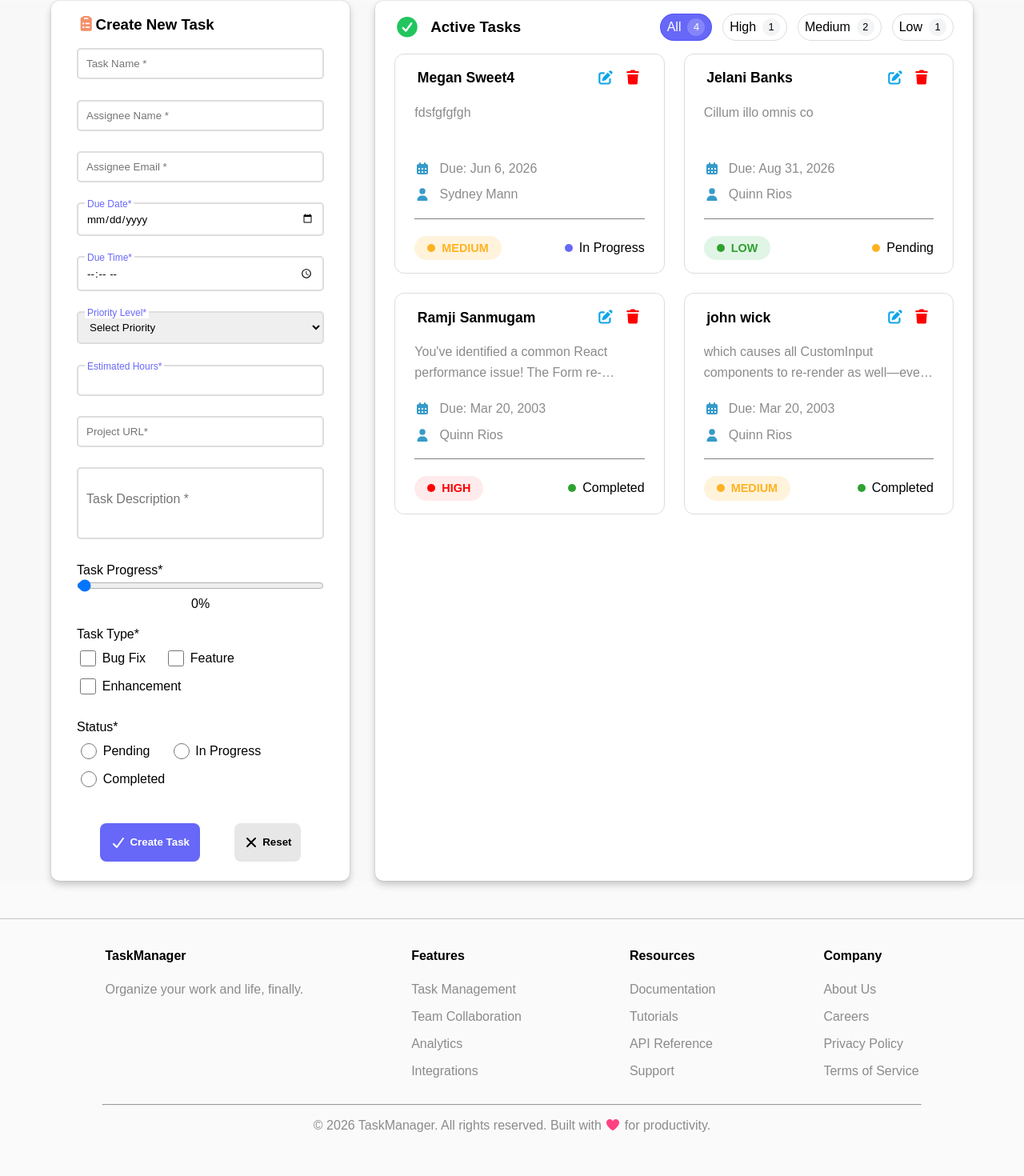
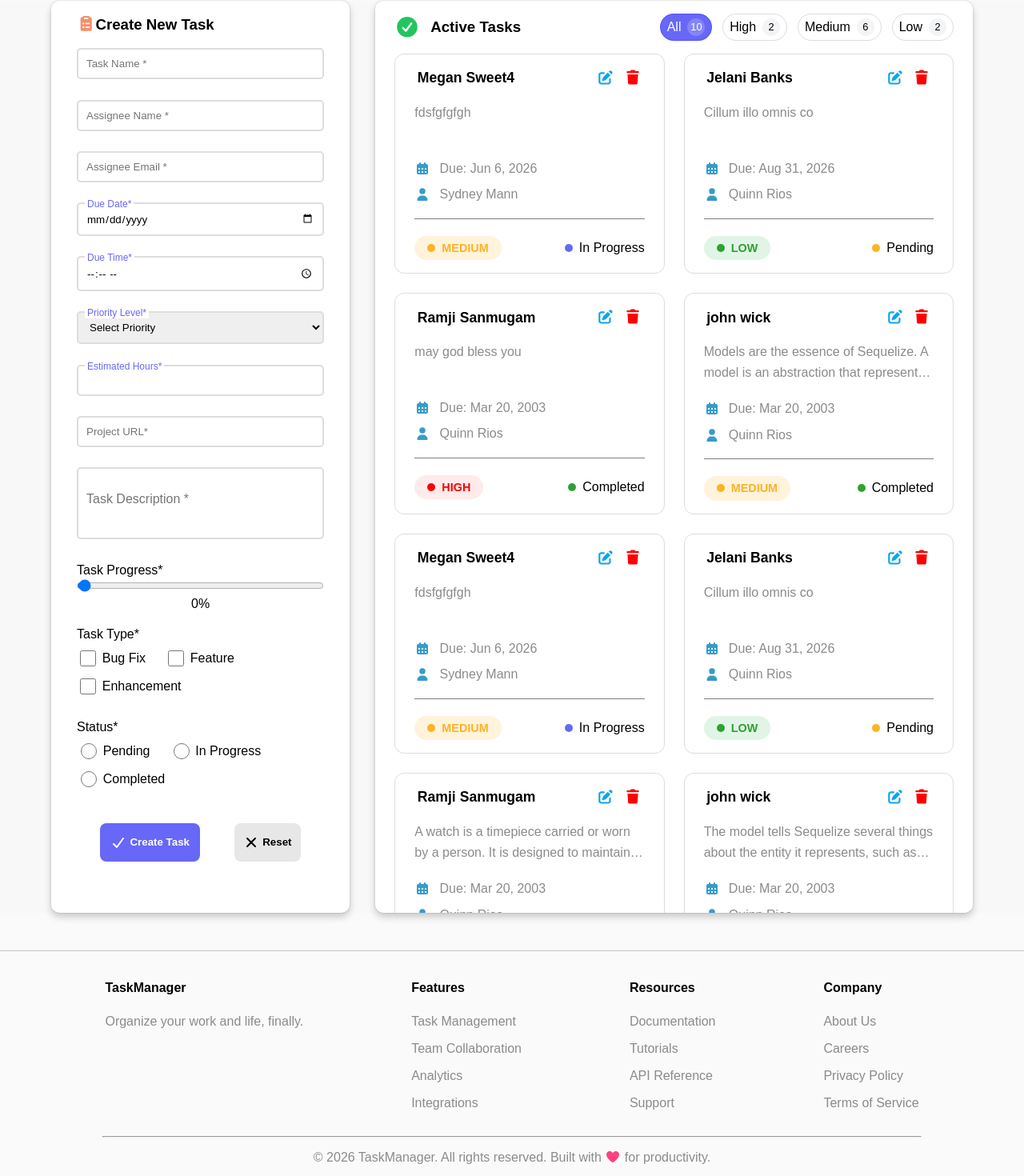
Before and after one commit to Ramji-44/Taskmanager-react, a React (Vite) app: page / in a window 1280 px wide. Shown: the part 160-1630 px from the top of the page at 80% size. Built offline with nearby package versions, Linux system fonts and the light colour scheme.

Commit message:
added a smaple data for UI styling and set a height for tasks component

```diff
--- a/src/components/Tasks/Tasks.jsx
+++ b/src/components/Tasks/Tasks.jsx
@@ -31,7 +31,7 @@ function Tasks({ tasks = [] }) {
         {
             id: 3,
             title: "Ramji Sanmugam",
-            description: "You've identified a common React performance issue! The Form re-renders on every input change, which causes all CustomInput components to re-render as well—even though they're memoized. Here are several solutions:",
+            description: "may god bless you",
             dueDate: "Mar 20, 2003",
             assignedTo: "Quinn Rios",
             priority: "high",
@@ -40,7 +40,62 @@ function Tasks({ tasks = [] }) {
         {
             id: 4,
             title: "john wick",
-            description: "which causes all CustomInput components to re-render as well—even though they're memoized. Here are several solutions:",
+            description: "Models are the essence of Sequelize. A model is an abstraction that represents a table in your database. In Sequelize, it is a class that extends Model.",
+            dueDate: "Mar 20, 2003",
+            assignedTo: "Quinn Rios",
+            priority: "medium",
+            status: "Completed"
+        },
+        {
+            id: 5,
+            title: "Megan Sweet4",
+            description: "fdsfgfgfgh",
+            dueDate: "Jun 6, 2026",
+            assignedTo: "Sydney Mann",
+            priority: "medium",
+            status: "In Progress"
+        },
+
+        {
+            id: 6,
+            title: "Jelani Banks",
+            description: "Cillum illo omnis co",
+            dueDate: "Aug 31, 2026",
+            assignedTo: "Quinn Rios",
+            priority: "low",
+            status: "Pending"
+        },
+        {
+            id: 7,
+            title: "Ramji Sanmugam",
+            description: "A watch is a timepiece carried or worn by a person. It is designed to maintain a consistent movement despite the motions caused by the person's activities",
+            dueDate: "Mar 20, 2003",
+            assignedTo: "Quinn Rios",
+            priority: "high",
+            status: "Completed"
+        },
+        {
+            id: 8,
+            title: "john wick",
+            description: "The model tells Sequelize several things about the entity it represents, such as the name of the table in the database and which columns it has (and their data types).",
+            dueDate: "Mar 20, 2003",
+            assignedTo: "Quinn Rios",
+            priority: "medium",
+            status: "Completed"
+        },
+        {
+            id: 9,
+            title: "john wick",
+            description: "Modern watches often display the day, date month, and year. Mechanical watches may have extra features such as moon-phase displays and different types of tourbillon.",
+            dueDate: "Mar 20, 2003",
+            assignedTo: "Quinn Rios",
+            priority: "medium",
+            status: "Completed"
+        },
+        {
+            id: 10,
+            title: "john wick",
+            description: "A pocket watch is carried in a pocket, often attached to a chain. A stopwatch is a type of watch that measures intervals of time.",
             dueDate: "Mar 20, 2003",
             assignedTo: "Quinn Rios",
             priority: "medium",
@@ -82,16 +137,7 @@ function Tasks({ tasks = [] }) {
             </div>
 
             <div className={styles.taskCards}>
-
-                {filterTasks.map(task => (
-
-                    <TaskCard
-                        key={task.id}
-                        task={task}
-                    />
-
-                ))}
-
+                {filterTasks.map(task => (<TaskCard key={task.id} task={task} />))}
             </div>
 
         </section>
--- a/src/components/Tasks/Tasks.module.css
+++ b/src/components/Tasks/Tasks.module.css
@@ -1,4 +1,8 @@
 .tasksContainer {
+    height: 1140px;
+    overflow-y: auto;
+    overflow-x: hidden;
+    scrollbar-width: thin;
     background: white;
     border-radius: 12px;
     padding: 1rem 1.5em;
```
